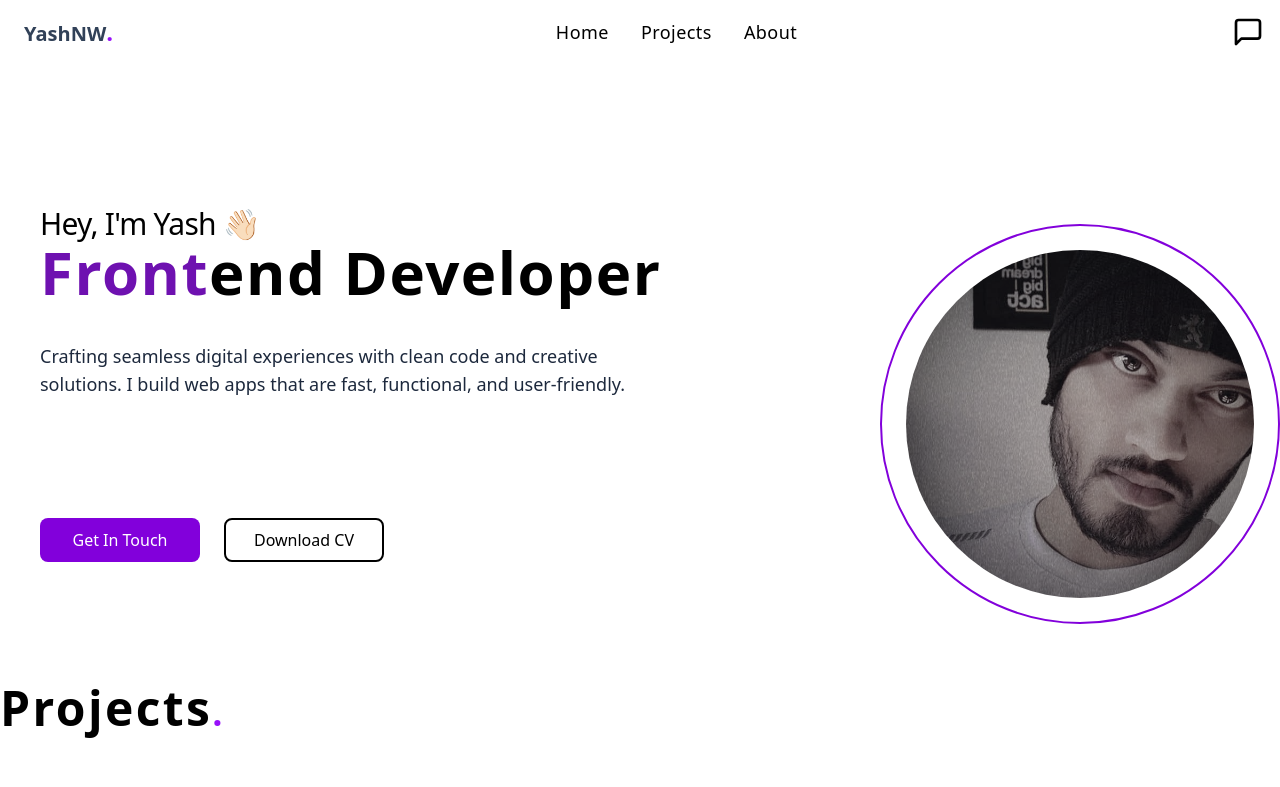
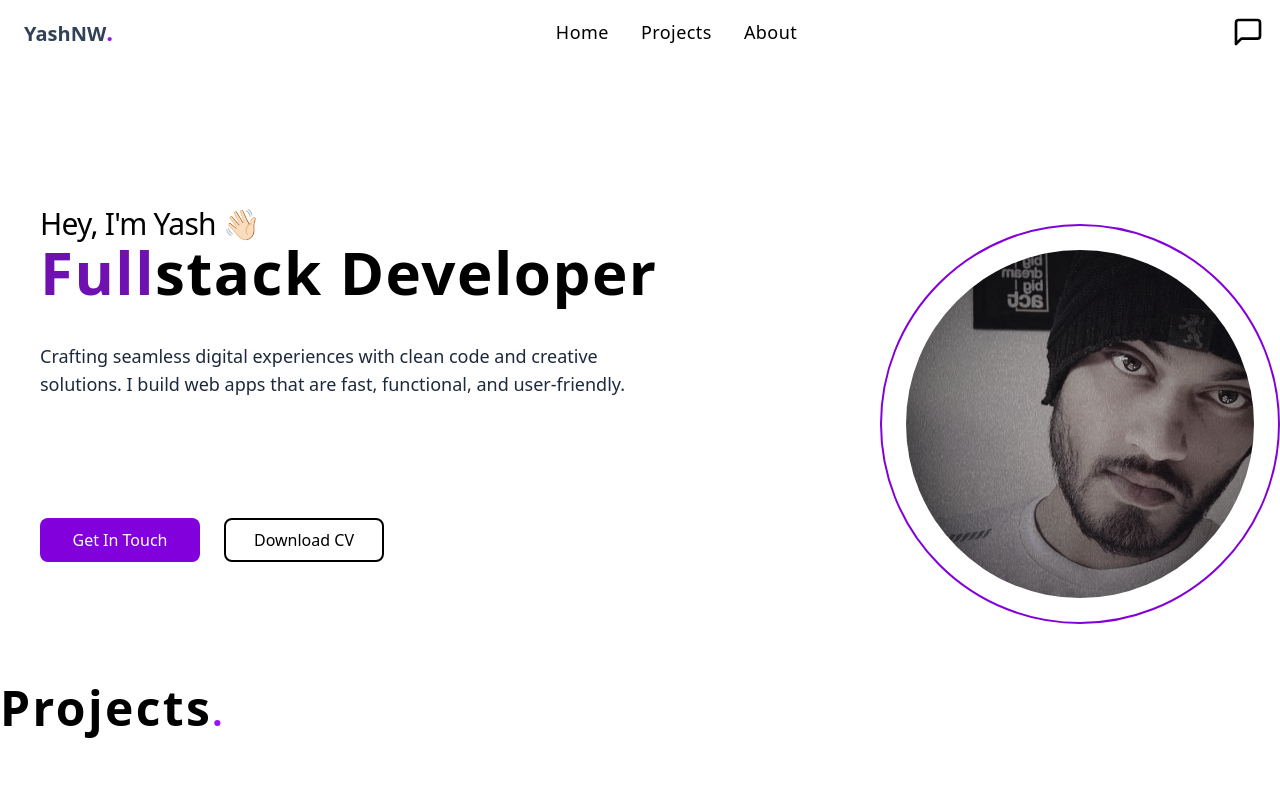
Before and after one commit to YashNarwar1/my_portfolio, a React (Vite) app: page / in a window 1280 px wide. Shown: the top 787 px of the page. Built offline with nearby package versions, Linux system fonts and the light colour scheme.

Commit message:
hero name change

```diff
--- a/src/components/hero.jsx
+++ b/src/components/hero.jsx
@@ -8,7 +8,7 @@ export const Hero = () => {
       <div className="flex flex-col  mx-10 lg:w-[50%]">
         <h1 className="text-3xl tracking-tight">Hey, I'm Yash 👋🏻 </h1>
         <h2 className="text-6xl tracking-wide text-black font-bold mb-10">
-          <span className="text-purple-800">Front</span>end Developer
+          <span className="text-purple-800">Full</span>stack Developer
         </h2>
         <p className="text-slate-800 text-lg ">
           Crafting seamless digital experiences with clean code and creative
```
